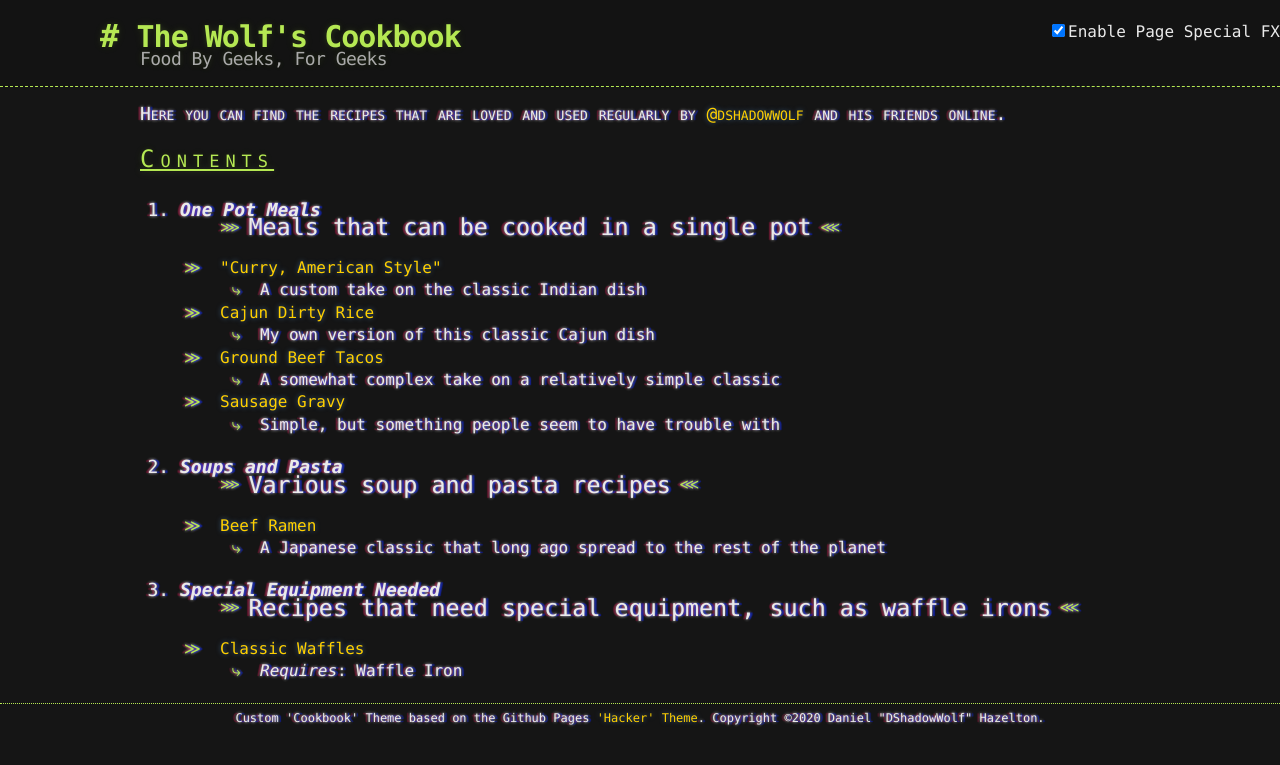
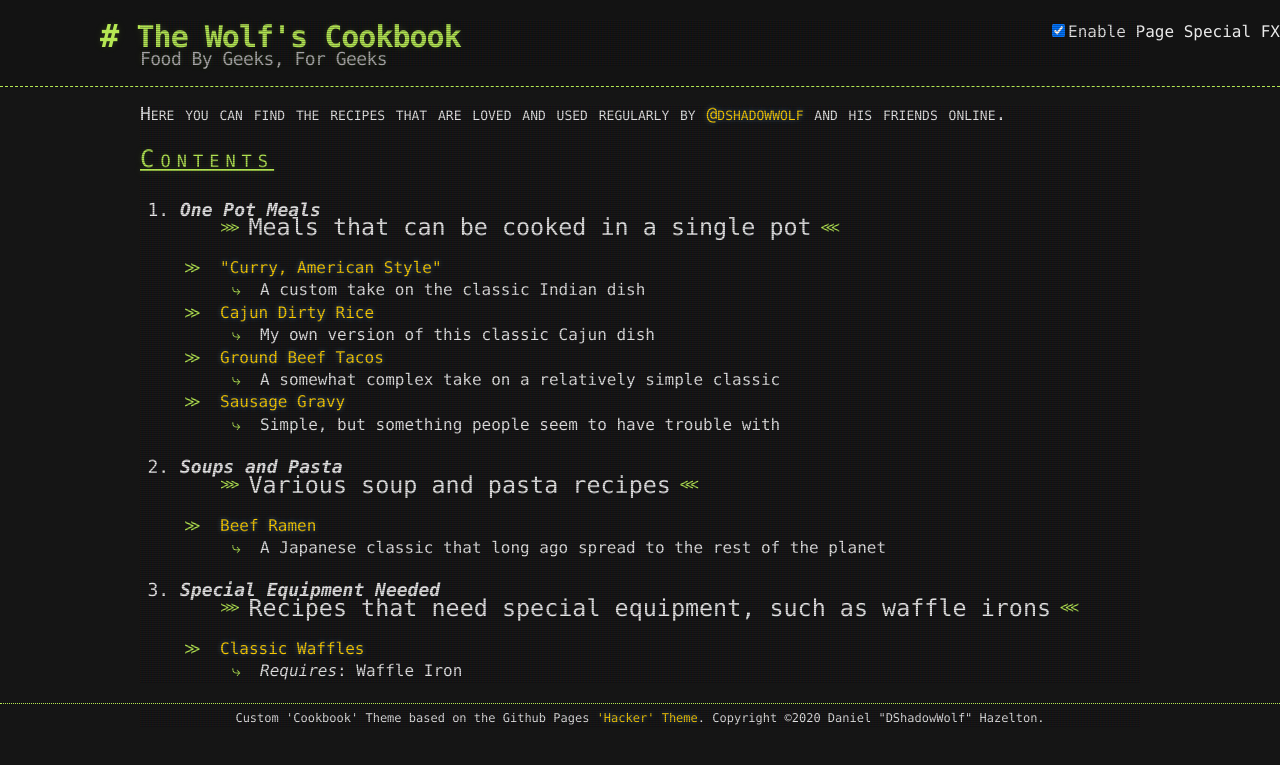
Before and after one commit to dshadowwolf/dshadowwolf.github.io, a Jekyll site: the page built from index.html, in a window 1280 px wide. Shown: the top 765 px of the page. Built offline with Jekyll 4.4.1, drawn with Linux system fonts in a browser that asks for light colours.

Commit message:
complexity issues and other bits resolved, animations are not triggering...

```diff
--- a/_sass/cookbook-theme.scss
+++ b/_sass/cookbook-theme.scss
@@ -126,6 +126,7 @@
     line-height: 1.5;
     font-family: $system-fonts ;
 }
+
 doFlicker {
     animation: flicker 0.1s infinite;
 }
@@ -136,12 +137,8 @@
     width: 90%;
     max-width: $container-max-width;
     margin: 0 auto;
-    animation: textShadow 1.6s infinite;
     z-index: 1;
     position:relative;
-}
-
-containerSpecial {
     &::after {
         content:" ";
         display:block;
@@ -168,6 +165,10 @@
         background-size:100% 2px, 3px 100%;
         pointer-events:none;
     }
+}
+
+containerSpecial {
+    animation: textShadow 1.6s infinite;
 }
 
 section {
```
